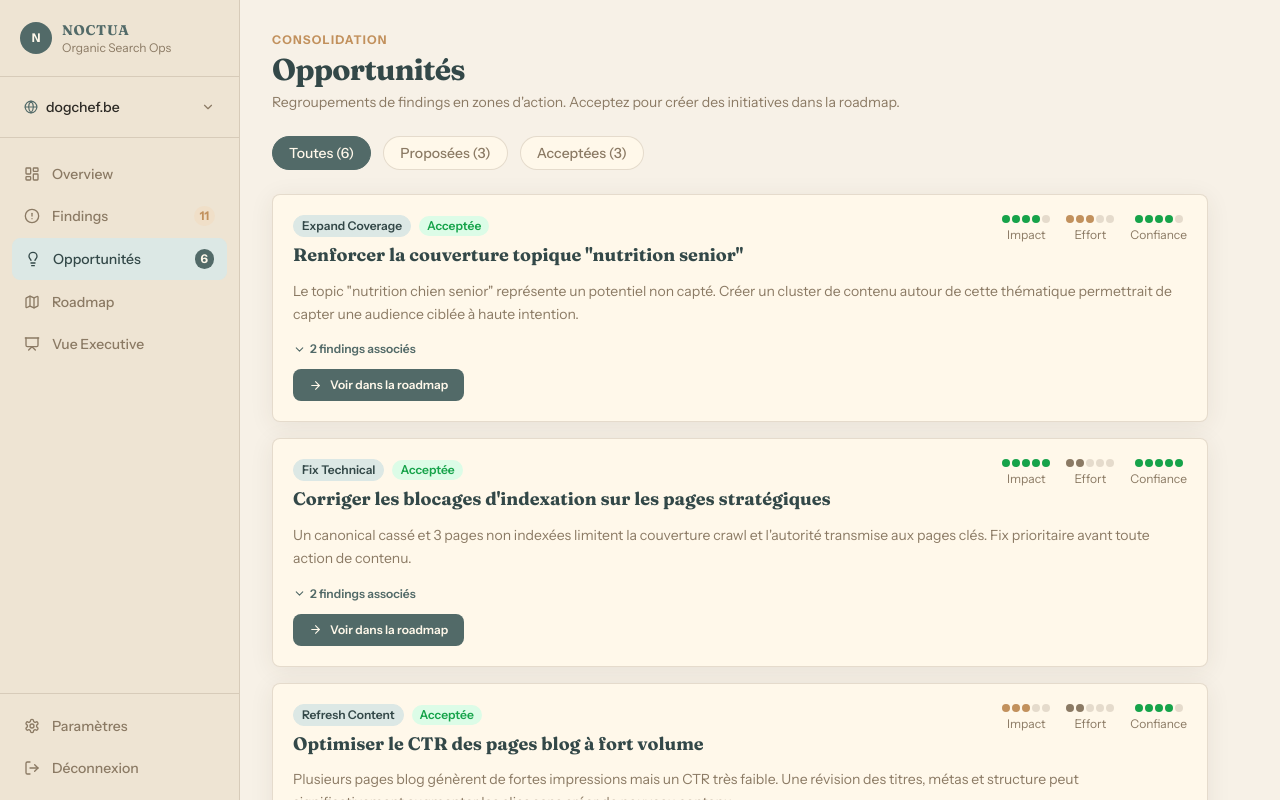
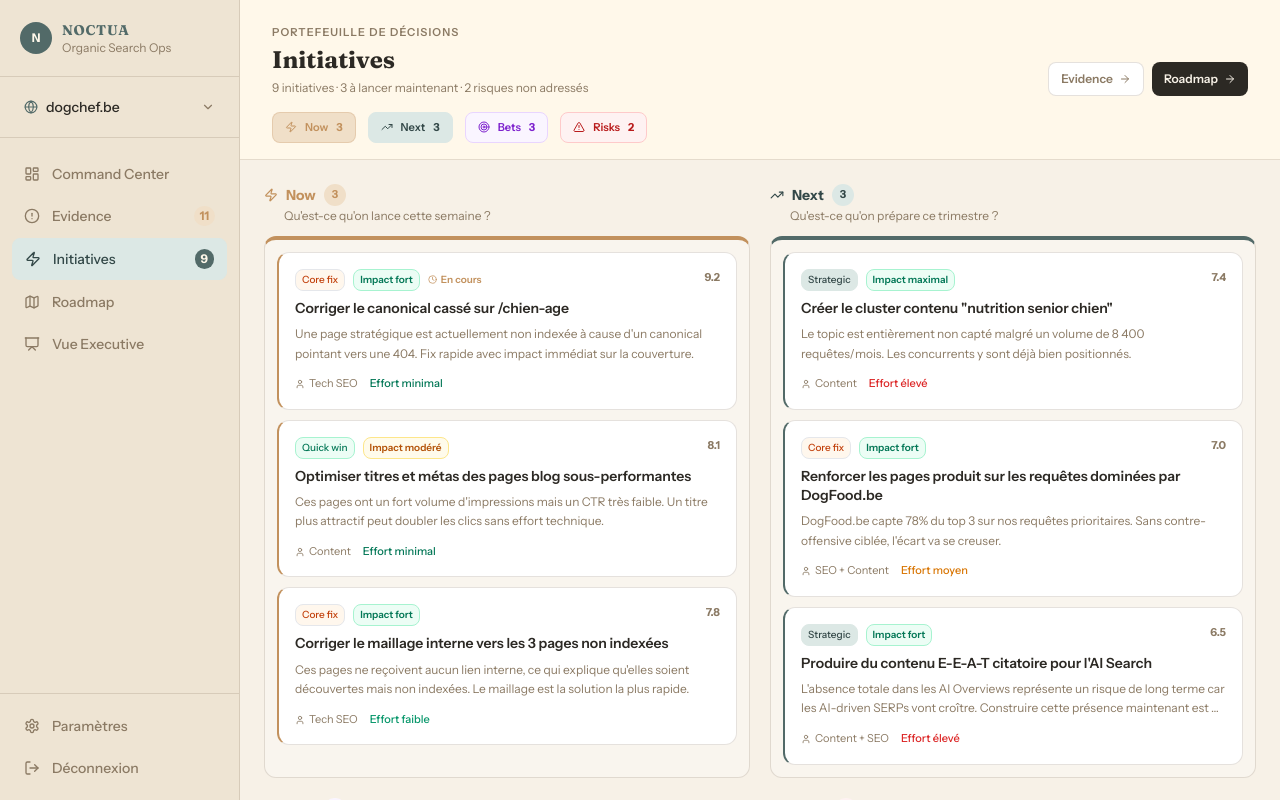
Before and after one commit to MarcW88/noctua, a Next.js app: page /opportunities in a window 1280 px wide. Shown: the top 800 px of the page. Built offline with nearby package versions, Linux system fonts and the light colour scheme.

Commit message:
redesign: Initiatives portfolio (Now/Next/Bets/Risks) + nav rename Command Center/Evidence/Initiatives

```diff
--- a/app/(app)/opportunities/page.tsx
+++ b/app/(app)/opportunities/page.tsx
@@ -1,191 +1,252 @@
 'use client'
 
-import { useState } from 'react'
-import { Lightbulb, CheckCircle2, XCircle, GitMerge, ArrowRight, ChevronDown, ChevronUp } from 'lucide-react'
-import { mockOpportunities, mockFindings } from '@/lib/mock-data'
-import { severityConfig, initiativeTypeConfig } from '@/lib/utils'
-import type { Opportunity } from '@/lib/types'
+import {
+  Zap, ArrowRight, AlertTriangle, TrendingUp, Target,
+  ChevronRight, User, Clock, Lightbulb
+} from 'lucide-react'
+import Link from 'next/link'
+import { mockInitiatives, mockFindings } from '@/lib/mock-data'
+import { initiativeTypeConfig, severityConfig, categoryConfig } from '@/lib/utils'
+import type { Initiative, Finding } from '@/lib/types'
 
-const opportunityTypeLabels: Record<string, string> = {
-  refresh_content: 'Refresh Content',
-  build_content: 'Build Content',
-  reinforce_authority: 'Reinforce Authority',
-  defend_competitor: 'Defend Competitor',
-  fix_technical: 'Fix Technical',
-  expand_coverage: 'Expand Coverage',
-  strengthen_ai: 'Strengthen AI',
+// ── Portfolio sections ────────────────────────────────────────────────────
+
+const SECTIONS = [
+  {
+    id: 'now',
+    label: 'Now',
+    question: 'Qu\'est-ce qu\'on lance cette semaine ?',
+    color: 'text-copper',
+    bg: 'bg-copper-light',
+    borderTop: 'border-t-copper',
+    borderLeft: 'border-l-2 border-l-copper',
+    icon: Zap,
+  },
+  {
+    id: 'next',
+    label: 'Next',
+    question: 'Qu\'est-ce qu\'on prépare ce trimestre ?',
+    color: 'text-petrol-deep',
+    bg: 'bg-petrol-light',
+    borderTop: 'border-t-petrol',
+    borderLeft: 'border-l-2 border-l-petrol',
+    icon: TrendingUp,
+  },
+  {
+    id: 'bets',
+    label: 'Bets',
+    question: 'Quels chantiers structurants valent l\'investissement ?',
+    color: 'text-purple-700',
+    bg: 'bg-purple-50',
+    borderTop: 'border-t-purple-400',
+    borderLeft: 'border-l-2 border-l-purple-400',
+    icon: Target,
+  },
+  {
+    id: 'risks',
+    label: 'Risks',
+    question: 'Qu\'est-ce qui nous bloque ou nous expose ?',
+    color: 'text-red-700',
+    bg: 'bg-red-50',
+    borderTop: 'border-t-red-400',
+    borderLeft: 'border-l-2 border-l-red-400',
+    icon: AlertTriangle,
+  },
+] as const
+
+type SectionId = typeof SECTIONS[number]['id']
+
+// ── Helpers ────────────────────────────────────────────────────────────────
+
+function getSection(i: Initiative): SectionId {
+  if (i.horizon === 'now') return 'now'
+  if (i.horizon === 'next') return 'next'
+  return 'bets'
 }
 
-const scoreColor = (score: number) => {
-  if (score >= 4) return '#16a34a'
-  if (score >= 3) return 'var(--copper)'
-  return 'var(--tweed)'
+const impactBadge = (score: number) => {
+  if (score >= 5) return { label: 'Impact maximal', cls: 'text-emerald-700 bg-emerald-50 border-emerald-200' }
+  if (score >= 4) return { label: 'Impact fort', cls: 'text-emerald-700 bg-emerald-50 border-emerald-200' }
+  if (score >= 3) return { label: 'Impact modéré', cls: 'text-amber-700 bg-amber-50 border-amber-200' }
+  return { label: 'Impact faible', cls: 'text-tweed bg-paper-deep border-line' }
 }
 
-function ScoreDot({ score, label }: { score: number; label: string }) {
+const effortBadge = (score: number) => {
+  if (score <= 1) return { label: 'Effort minimal', cls: 'text-emerald-700' }
+  if (score <= 2) return { label: 'Effort faible', cls: 'text-emerald-600' }
+  if (score <= 3) return { label: 'Effort moyen', cls: 'text-amber-600' }
+  return { label: 'Effort élevé', cls: 'text-red-600' }
+}
+
+// ── Initiative card ────────────────────────────────────────────────────────
+
+function InitiativeCard({ initiative, borderLeft }: { initiative: Initiative; borderLeft: string }) {
+  const tc = initiativeTypeConfig(initiative.type)
+  const imp = impactBadge(initiative.visibility_impact)
+  const eff = effortBadge(initiative.effort)
+  const isActive = initiative.status === 'in_progress'
+
   return (
-    <div className="flex flex-col items-center gap-1">
-      <div className="flex gap-0.5">
-        {[1, 2, 3, 4, 5].map(i => (
-          <span
-            key={i}
-            className="w-2 h-2 rounded-full"
-            style={{ background: i <= score ? scoreColor(score) : 'var(--line)' }}
-          />
-        ))}
+    <div className={`bg-white rounded-xl border border-line ${borderLeft} p-4 hover:shadow-subtle transition-all group`}>
+      <div className="flex items-start justify-between gap-3 mb-2">
+        <div className="flex items-center gap-2 flex-wrap">
+          <span className={`text-[10px] px-1.5 py-0.5 rounded border font-medium ${tc.bg} ${tc.color}`}>{tc.label}</span>
+          <span className={`text-[10px] px-1.5 py-0.5 rounded border font-semibold ${imp.cls}`}>{imp.label}</span>
+          {isActive && (
+            <span className="flex items-center gap-1 text-[10px] font-semibold text-copper">
+              <Clock size={9} /> En cours
+            </span>
+          )}
+        </div>
+        <span className="text-[11px] font-bold text-tweed shrink-0">{initiative.priority_score.toFixed(1)}</span>
       </div>
-      <span className="text-xs" style={{ color: 'var(--tweed)' }}>{label}</span>
+
+      <p className="text-sm font-semibold text-ink leading-snug mb-1.5">{initiative.title}</p>
+      <p className="text-xs text-tweed leading-relaxed line-clamp-2 mb-3">{initiative.why_this_matters}</p>
+
+      <div className="flex items-center justify-between">
+        <div className="flex items-center gap-3">
+          {initiative.owner && (
+            <span className="flex items-center gap-1 text-[11px] text-tweed">
+              <User size={10} /> {initiative.owner}
+            </span>
+          )}
+          <span className={`text-[11px] font-medium ${eff.cls}`}>{eff.label}</span>
+        </div>
+        <Link href="/roadmap" className="flex items-center gap-1 text-[11px] font-semibold text-petrol opacity-0 group-hover:opacity-100 transition-opacity">
+          Roadmap <ChevronRight size={11} />
+        </Link>
+      </div>
     </div>
   )
 }
 
-function OpportunityCard({ opp }: { opp: Opportunity }) {
-  const [expanded, setExpanded] = useState(false)
-  const relatedFindings = mockFindings.filter(f => opp.finding_ids.includes(f.id))
+// ── Risk card ──────────────────────────────────────────────────────────────
 
-  const statusConfig = {
-    proposed: { label: 'Proposée', color: 'var(--copper)', bg: 'var(--copper-light)' },
-    accepted: { label: 'Acceptée', color: '#16a34a', bg: '#dcfce7' },
-    rejected: { label: 'Rejetée', color: '#dc2626', bg: '#fee2e2' },
-    merged: { label: 'Fusionnée', color: 'var(--petrol)', bg: 'var(--petrol-light)' },
-  }
+function RiskCard({ finding }: { finding: Finding }) {
+  const sev = severityConfig(finding.severity)
+  const cat = categoryConfig(finding.category)
+  return (
+    <div className="bg-white rounded-xl border border-line border-l-2 border-l-red-400 p-4 hover:shadow-subtle transition-all">
+      <div className="flex items-center gap-2 mb-2">
+        <span className={`text-[10px] px-1.5 py-0.5 rounded border font-semibold ${sev.bg} ${sev.color}`}>{sev.label}</span>
+        <span className="text-[10px] text-tweed">{cat.label}</span>
+        <span className="text-[10px] text-red-600 font-medium ml-auto">Sans initiative planifiée</span>
+      </div>
+      <p className="text-sm font-semibold text-ink leading-snug mb-1">{finding.title}</p>
+      {finding.metric_value !== undefined && (
+        <p className="text-xs font-bold text-red-600">{finding.metric_value > 0 ? '+' : ''}{finding.metric_value} {finding.metric_label}</p>
+      )}
+      <div className="mt-3">
+        <Link href="/findings" className="flex items-center gap-1 text-[11px] font-semibold text-petrol hover:underline">
+          <Lightbulb size={11} /> Créer une initiative <ChevronRight size={11} />
+        </Link>
+      </div>
+    </div>
+  )
+}
 
-  const st = statusConfig[opp.status]
+// ── Page ─────────────────────────────────────────────────────────────────────
+
+export default function InitiativesPage() {
+  const nowItems = mockInitiatives.filter(i => getSection(i) === 'now')
+  const nextItems = mockInitiatives.filter(i => getSection(i) === 'next')
+  const betsItems = mockInitiatives.filter(i => getSection(i) === 'bets')
+  const risks = mockFindings.filter(f =>
+    (f.severity === 'critical' || f.severity === 'high') &&
+    !f.is_dismissed &&
+    !['f10', 'f11', 'f2', 'f9', 'f8', 'f1'].includes(f.id)
+  )
+
+  const sections = [
+    { conf: SECTIONS[0], items: nowItems, type: 'initiative' as const },
+    { conf: SECTIONS[1], items: nextItems, type: 'initiative' as const },
+    { conf: SECTIONS[2], items: betsItems, type: 'initiative' as const },
+    { conf: SECTIONS[3], items: risks, type: 'risk' as const },
+  ]
 
   return (
-    <div className="card overflow-hidden">
-      <div className="p-5">
-        <div className="flex items-start justify-between gap-4 mb-3">
-          <div className="flex-1">
-            <div className="flex items-center gap-2 mb-1.5">
-              <span
-                className="badge text-xs"
-                style={{ background: 'var(--petrol-light)', color: 'var(--petrol-deep)', border: '1px solid var(--wash)' }}
-              >
-                {opportunityTypeLabels[opp.type] || opp.type}
-              </span>
-              <span
-                className="badge text-xs"
-                style={{ background: st.bg, color: st.color, border: 'none' }}
-              >
-                {st.label}
-              </span>
-            </div>
-            <h3 className="font-display text-lg font-bold leading-snug" style={{ color: 'var(--petrol-deep)' }}>
-              {opp.title}
-            </h3>
+    <div className="flex flex-col h-screen overflow-hidden" style={{ background: 'var(--paper)' }}>
+
+      {/* Header */}
+      <div className="shrink-0 border-b border-line px-8 pt-6 pb-4" style={{ background: 'var(--paper-cream)' }}>
+        <div className="flex items-end justify-between">
+          <div>
+            <p className="text-[11px] font-semibold text-tweed uppercase tracking-widest mb-0.5">Portefeuille de décisions</p>
+            <h1 className="font-display text-2xl font-bold text-ink">Initiatives</h1>
+            <p className="text-xs text-tweed mt-1">
+              {mockInitiatives.length} initiatives · {nowItems.length} à lancer maintenant · {risks.length} risques non adressés
+            </p>
           </div>
-          <div className="flex gap-4 flex-shrink-0">
-            <ScoreDot score={opp.impact_score} label="Impact" />
-            <ScoreDot score={opp.effort_score} label="Effort" />
-            <ScoreDot score={opp.confidence_score} label="Confiance" />
+          <div className="flex gap-2">
+            <Link href="/findings" className="flex items-center gap-1.5 px-3 py-2 rounded-lg border border-line bg-white text-xs font-semibold text-tweed hover:text-ink transition-all">
+              Evidence <ArrowRight size={12} />
+            </Link>
+            <Link href="/roadmap" className="flex items-center gap-1.5 px-3 py-2 rounded-lg text-xs font-semibold transition-all" style={{ background: 'var(--ink)', color: 'var(--paper)' }}>
+              Roadmap <ArrowRight size={12} />
+            </Link>
           </div>
         </div>
 
-        <p className="text-sm leading-relaxed mb-4" style={{ color: 'var(--tweed)' }}>
-          {opp.description}
-        </p>
+        {/* Section summary strip */}
+        <div className="flex gap-3 mt-4">
+          {sections.map(({ conf, items }) => {
+            const Icon = conf.icon
+            return (
+              <div key={conf.id} className={`flex items-center gap-2 px-3 py-1.5 rounded-lg border ${conf.bg} ${
+                conf.id === 'now' ? 'border-copper/25' :
+                conf.id === 'next' ? 'border-wash' :
+                conf.id === 'bets' ? 'border-purple-200' : 'border-red-200'
+              }`}>
+                <Icon size={12} className={conf.color} />
+                <span className={`text-[11px] font-semibold ${conf.color}`}>{conf.label}</span>
+                <span className={`text-[11px] font-bold ${conf.color}`}>{items.length}</span>
+              </div>
+            )
+          })}
+        </div>
+      </div>
 
-        <button
-          onClick={() => setExpanded(!expanded)}
-          className="flex items-center gap-1 text-xs font-semibold mb-3"
-          style={{ color: 'var(--petrol)' }}
-        >
-          {expanded ? <ChevronUp size={13} /> : <ChevronDown size={13} />}
-          {relatedFindings.length} finding{relatedFindings.length > 1 ? 's' : ''} associé{relatedFindings.length > 1 ? 's' : ''}
-        </button>
+      {/* 4-quadrant portfolio */}
+      <div className="flex-1 overflow-auto p-6">
+        <div className="grid grid-cols-2 gap-5 h-full">
+          {sections.map(({ conf, items, type }) => {
+            const Icon = conf.icon
+            return (
+              <div key={conf.id} className="flex flex-col">
+                {/* Section header */}
+                <div className="flex items-start justify-between mb-3">
+                  <div>
+                    <div className="flex items-center gap-2 mb-0.5">
+                      <Icon size={14} className={conf.color} />
+                      <h2 className={`text-sm font-bold ${conf.color}`}>{conf.label}</h2>
+                      <span className={`text-[11px] font-bold px-2 py-0.5 rounded-full ${conf.color} ${conf.bg}`}>{items.length}</span>
+                    </div>
+                    <p className="text-xs text-tweed ml-5">{conf.question}</p>
+                  </div>
+                </div>
 
-        {expanded && (
-          <div className="space-y-1.5 mb-4">
-            {relatedFindings.map(f => {
-              const sev = severityConfig(f.severity)
-              return (
-                <div key={f.id} className="flex items-center gap-2 px-3 py-2 rounded-lg"
-                  style={{ background: 'var(--paper-deep)', border: '1px solid var(--line)' }}>
-                  <span className={`w-1.5 h-1.5 rounded-full flex-shrink-0 ${sev.dot}`} />
-                  <span className="text-xs font-medium flex-1 line-clamp-1" style={{ color: 'var(--ink)' }}>{f.title}</span>
-                  <span className={`badge text-xs ${sev.bg} ${sev.color}`}>{sev.label}</span>
+                {/* Cards column */}
+                <div className={`flex-1 rounded-xl border-t-4 ${conf.borderTop} bg-white/30 border border-line p-3 flex flex-col gap-2.5 overflow-y-auto`}>
+                  {items.length === 0 ? (
+                    <div className="flex-1 flex items-center justify-center">
+                      <span className="text-xs text-tweed/30">—</span>
+                    </div>
+                  ) : type === 'initiative' ? (
+                    (items as Initiative[]).map(i => (
+                      <InitiativeCard key={i.id} initiative={i} borderLeft={conf.borderLeft} />
+                    ))
+                  ) : (
+                    (items as Finding[]).map(f => (
+                      <RiskCard key={f.id} finding={f} />
+                    ))
+                  )}
                 </div>
-              )
-            })}
-          </div>
-        )}
-
-        <div className="flex gap-2">
-          {opp.status === 'proposed' ? (
-            <>
-              <button className="btn-primary text-xs flex-1 justify-center">
-                <CheckCircle2 size={13} />
-                Accepter → Roadmap
-              </button>
-              <button className="btn-secondary text-xs px-3">
-                <GitMerge size={13} />
-                Fusionner
-              </button>
-              <button className="btn-ghost text-xs px-3" style={{ color: '#dc2626' }}>
-                <XCircle size={13} />
-              </button>
-            </>
-          ) : opp.status === 'accepted' ? (
-            <button className="btn-primary text-xs">
-              <ArrowRight size={13} />
-              Voir dans la roadmap
-            </button>
-          ) : null}
+              </div>
+            )
+          })}
         </div>
       </div>
     </div>
   )
 }
-
-export default function OpportunitiesPage() {
-  const [filter, setFilter] = useState<'all' | 'proposed' | 'accepted'>('all')
-
-  const filtered = mockOpportunities.filter(o =>
-    filter === 'all' ? true : o.status === filter
-  )
-
-  const proposed = mockOpportunities.filter(o => o.status === 'proposed').length
-  const accepted = mockOpportunities.filter(o => o.status === 'accepted').length
-
-  return (
-    <div className="p-8 max-w-[1000px]">
-      <div className="mb-6">
-        <p className="eyebrow mb-1">Consolidation</p>
-        <h1 className="font-display text-3xl font-bold tracking-tight" style={{ color: 'var(--petrol-deep)' }}>
-          Opportunités
-        </h1>
-        <p className="text-sm mt-1" style={{ color: 'var(--tweed)' }}>
-          Regroupements de findings en zones d&apos;action. Acceptez pour créer des initiatives dans la roadmap.
-        </p>
-      </div>
-
-      <div className="flex gap-3 mb-6">
-        {[
-          { id: 'all', label: `Toutes (${mockOpportunities.length})` },
-          { id: 'proposed', label: `Proposées (${proposed})` },
-          { id: 'accepted', label: `Acceptées (${accepted})` },
-        ].map(f => (
-          <button
-            key={f.id}
-            onClick={() => setFilter(f.id as typeof filter)}
-            className="px-4 py-1.5 rounded-full text-sm font-medium border transition-colors"
-            style={{
-              background: filter === f.id ? 'var(--petrol)' : 'var(--paper-cream)',
-              color: filter === f.id ? 'var(--paper-cream)' : 'var(--tweed)',
-              borderColor: filter === f.id ? 'var(--petrol)' : 'var(--line)',
-            }}
-          >
-            {f.label}
-          </button>
-        ))}
-      </div>
-
-      <div className="space-y-4">
-        {filtered.map(opp => (
-          <OpportunityCard key={opp.id} opp={opp} />
-        ))}
-      </div>
-    </div>
-  )
-}
--- a/components/layout/Sidebar.tsx
+++ b/components/layout/Sidebar.tsx
@@ -5,7 +5,7 @@ import { usePathname } from 'next/navigation'
 import {
   LayoutDashboard,
   AlertCircle,
-  Lightbulb,
+  Zap,
   Map,
   PresentationIcon,
   Settings,
@@ -16,9 +16,9 @@ import {
 import { cn } from '@/lib/utils'
 
 const navItems = [
-  { href: '/dashboard', label: 'Overview', icon: LayoutDashboard },
-  { href: '/findings', label: 'Findings', icon: AlertCircle, badge: 11 },
-  { href: '/opportunities', label: 'Opportunités', icon: Lightbulb, badge: 6 },
+  { href: '/dashboard', label: 'Command Center', icon: LayoutDashboard },
+  { href: '/findings', label: 'Evidence', icon: AlertCircle, badge: 11 },
+  { href: '/opportunities', label: 'Initiatives', icon: Zap, badge: 9 },
   { href: '/roadmap', label: 'Roadmap', icon: Map },
   { href: '/executive', label: 'Vue Executive', icon: PresentationIcon },
 ]
```
